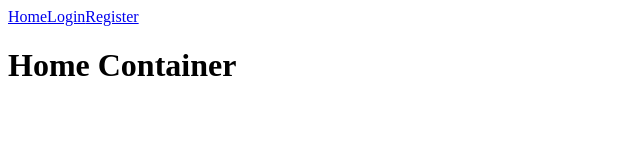
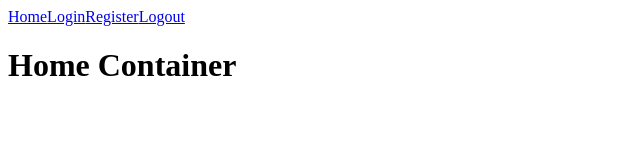
Before and after one commit to heysivani/bachelorx, a React (Create React App) app: page / in a window 1280 px wide. Shown: the top 160 px of the page, without its empty margins (0-640 px from the left). Built offline with nearby package versions, Linux system fonts and the light colour scheme; no server answers.

Commit message:
if user is logged in, they can log out and be redirected to home page

```diff
--- a/src/index.js
+++ b/src/index.js
@@ -1,12 +1,30 @@
-import React from "react";
+import React, { useState, useEffect } from "react";
 import ReactDOM from "react-dom";
 import { BrowserRouter as Router, Route, Link, Switch } from "react-router-dom";
+import { auth, provider } from "./firebase";
 import "./index.css";
 import Home from "./components/Home/Home";
 import Login from "./components/Auth/Login";
 import Register from "./components/Auth/Register";
 
-function AppRouter() {
+function App() {
+    const [user, setUser] = useState(null);
+
+    useEffect(() => {
+        // check if a user is logged in
+        auth().onAuthStateChanged(user => {
+            if(user) {
+                // if a user is currently logged in, store them in state
+                setUser(user);
+            }
+        })
+    }, [])
+
+    const logoutUser = async () => {
+        await auth().signOut();
+        window.location = "/";
+    }
+
     return(
         <Router>
             <div className="app">
@@ -14,6 +32,7 @@ function AppRouter() {
                     <Link to="/">Home</Link>
                     <Link to="/login">Login</Link>
                     <Link to="/register">Register</Link>
+                    <a href = "#!" onClick={ logoutUser }>Logout</a>
                 </nav>
                 <Switch>
                     <Route path="/" exact component= { Home } />
@@ -29,4 +48,4 @@ function AppRouter() {
 const NoMatch = () =>
     "No space baes here :(";
 
-ReactDOM.render(<AppRouter />, document.getElementById("root"));
+ReactDOM.render(<App />, document.getElementById("root"));
```
